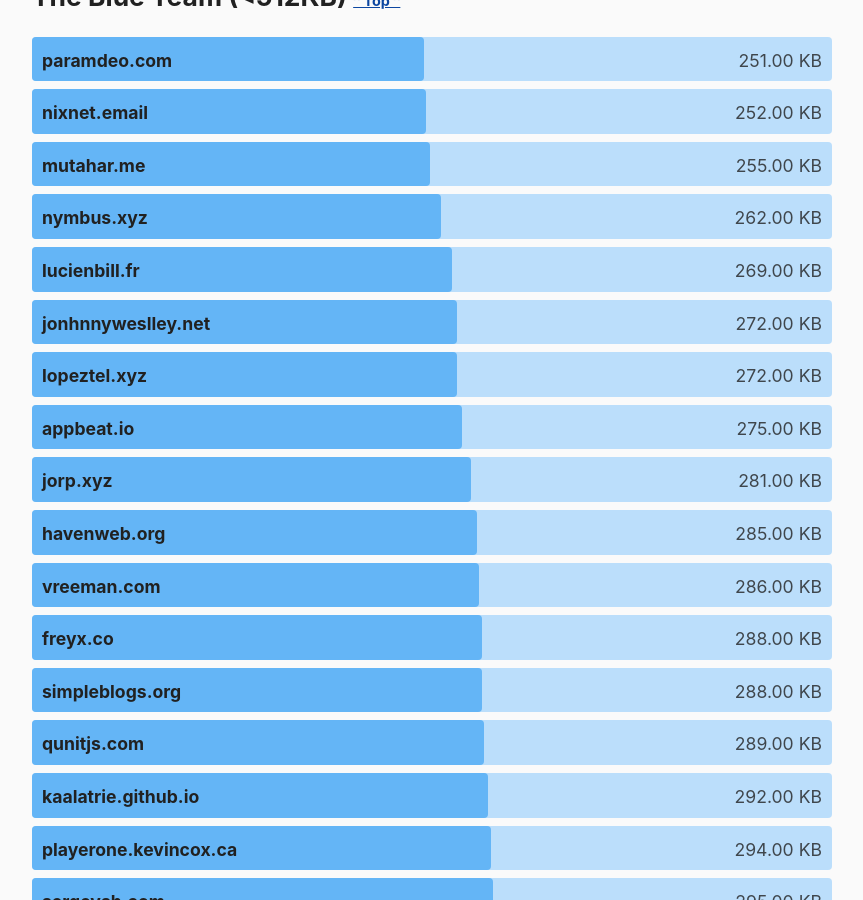
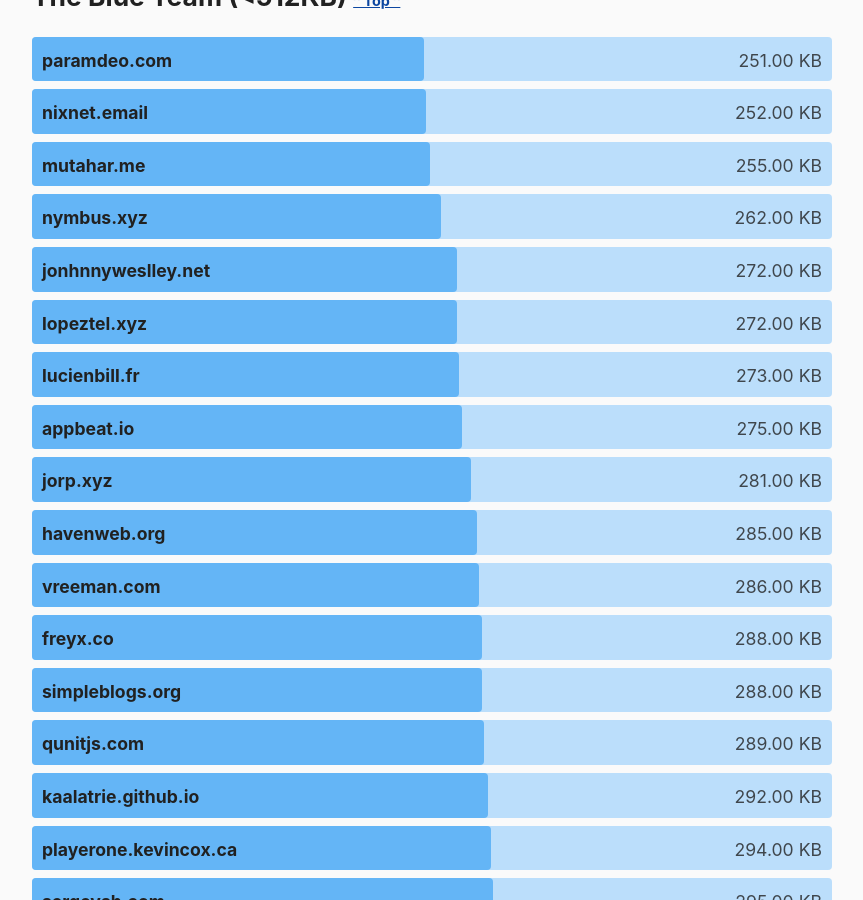
Before and after one commit to kevquirk/512kb.club, a Jekyll site: the page built from index.md, in a window 1280 px wide and 900 px high, scrolled down 14487 px. Shown: the whole window, without its empty margins (208-1071 px from the left). Built offline with Jekyll 4.4.1, drawn with Linux system fonts in a browser that asks for light colours.

Commit message:
lucienbill.fr : updated size

```diff
--- a/_data/sites.yml
+++ b/_data/sites.yml
@@ -825,7 +825,7 @@
 
 - domain: lucienbill.fr
   url: https://www.lucienbill.fr
-  size: 269
+  size: 273
   last_checked: 2021-10-31
 
 - domain: lukesempire.com
```
